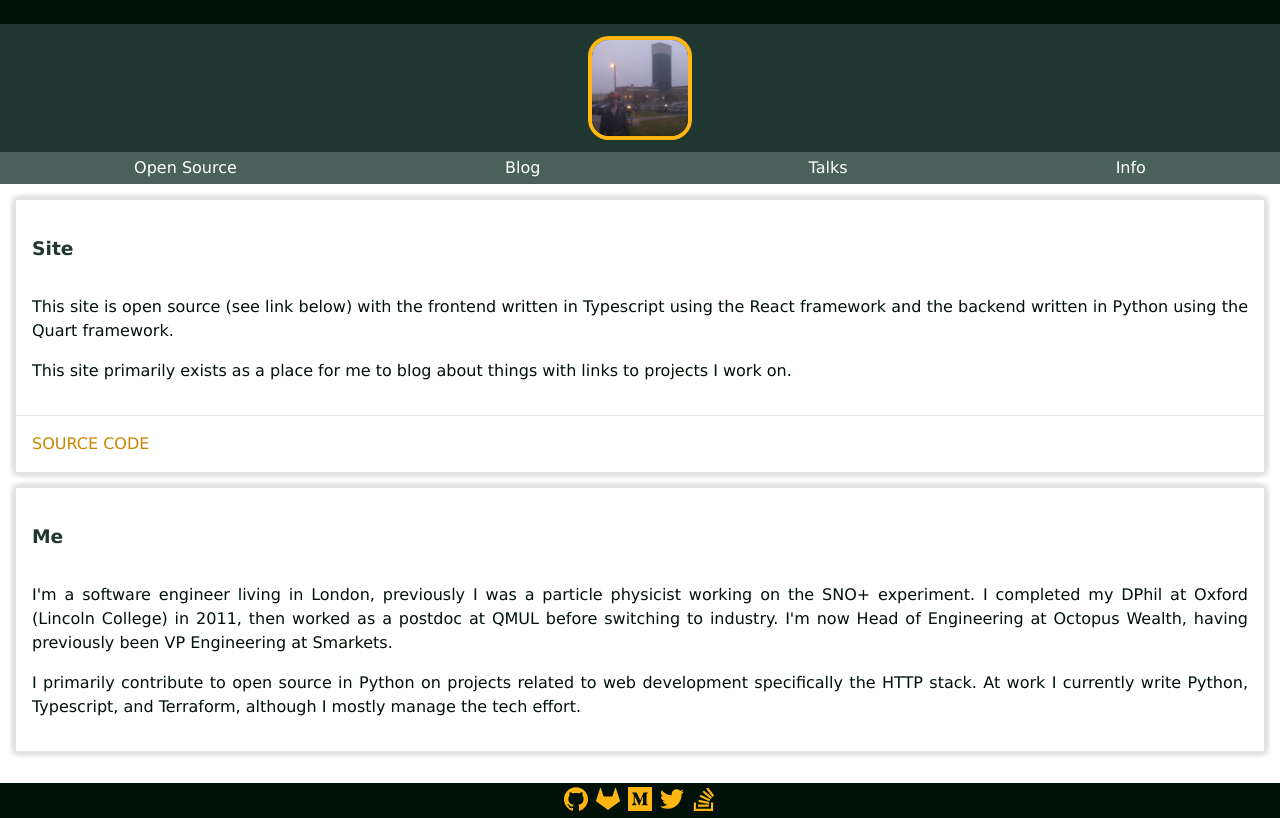
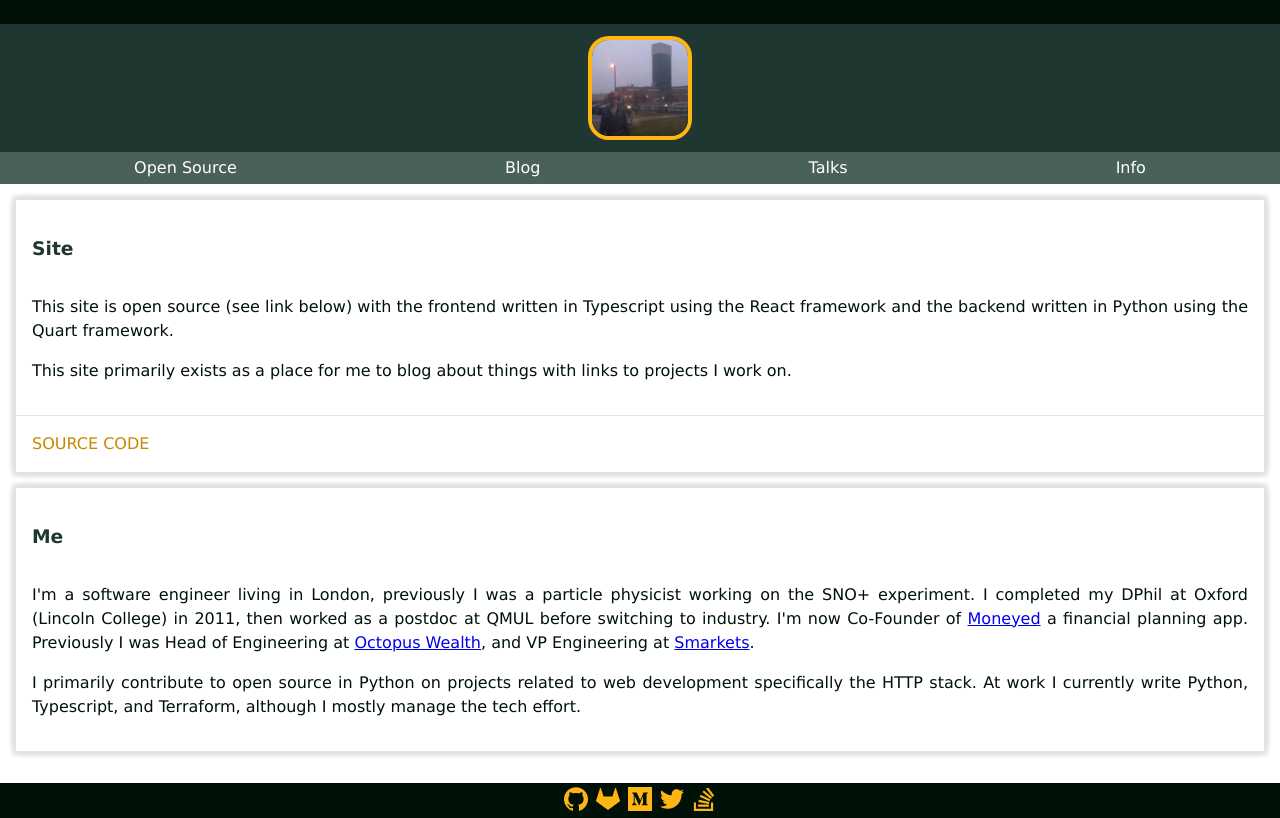
Before and after one commit to pgjones/pgjones_dev, a React (Create React App) app in the folder frontend/: page /info in a window 1280 px wide. Built offline with nearby package versions, Linux system fonts and the light colour scheme.

Commit message:
Upgrade my information
I've changed jobs since the last update (made redundant :(, started a
company :)).

```diff
--- a/frontend/src/Info.tsx
+++ b/frontend/src/Info.tsx
@@ -44,9 +44,11 @@ const Info = () => (
               I'm a software engineer living in London, previously I was a
               particle physicist working on the SNO+ experiment. I completed my
               DPhil at Oxford (Lincoln College) in 2011, then worked as a
-              postdoc at QMUL before switching to industry. I'm now Head of
-              Engineering at Octopus Wealth, having previously been VP
-              Engineering at Smarkets.
+              postdoc at QMUL before switching to industry. I'm now Co-Founder
+              of <a href="https://moneyed.co.uk">Moneyed</a> a financial
+              planning app. Previously I was Head of Engineering at{" "}
+              <a href="https://octopuswealth.com/">Octopus Wealth</a>, and VP
+              Engineering at <a href="https://smarkets.com/">Smarkets</a>.
             </p>
 
             <p>
```
